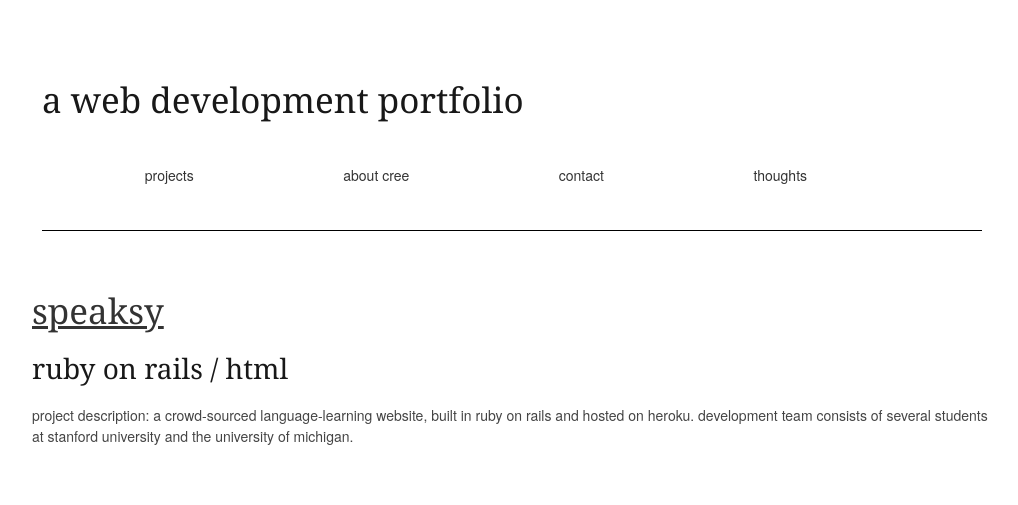
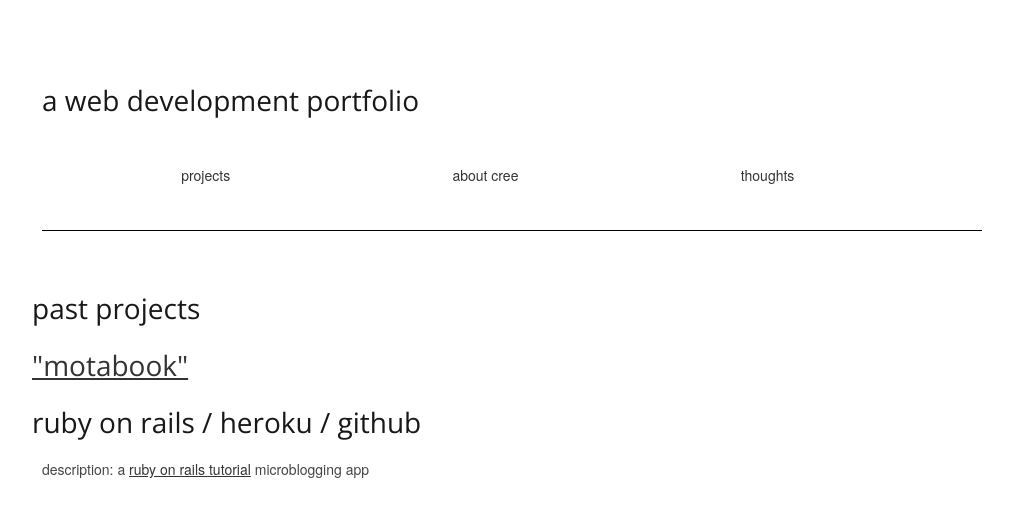
Before and after one commit to yaboicree/blogfolio, a Rails app: page / in a window 1280 px wide. Shown: the top 505 px of the page, without its empty margins (128-1146 px from the left). Run offline with Rails 7, Linux system fonts and the light colour scheme; style sheets or scripts are compiled from the project's sources; some libraries are stand-ins or nearby versions.

Commit message:
change header font, add photo effects, rm contact page, reorder projects

```diff
--- a/app/assets/javascripts/pages.coffee
+++ /dev/null
@@ -1,3 +0,0 @@
-# Place all the behaviors and hooks related to the matching controller here.
-# All this logic will automatically be available in application.js.
-# You can use CoffeeScript in this file: http://coffeescript.org/
--- a/app/assets/stylesheets/application.css
+++ b/app/assets/stylesheets/application.css
@@ -3,26 +3,31 @@
  *= require_self
  */
 
-/* custom navbar */
-
 h1 {
-  margin: 40px 0px 40px 0px;
+	font-family: 'Montserrat', sans-serif;
+	text-decoration: none;
+	font-size: 4em;
 }
 
 h2, h3 {
-	margin: 20px 0px;
-}
-
-nav {
-	margin: 0px 0px 60px 0px;
-	padding: 20px 0px;
-	border-bottom: 1px solid black;
+		margin: 20px 0px;
+		font-family: 'Open Sans', sans-serif;
+		font-size: 2em;
 }
 
 nav li {
 	list-style-type: none;
-	display: inline-block;
-	margin: 6px 8%;
+	display: block;
+	margin: 6px 25%%;
+}
+
+.small {
+	width: 380px;
+	height: auto;
+	clear: both;
+	display: block;
+	margin: 20px 40px;
+	box-shadow: 0 1px 7px rgba(0,0,0,0.6);
 }
 
 .nav {
@@ -33,18 +38,20 @@
 	text-decoration: none;
 }
 
-@media only screen and (min-width : 480px) {
-
-	nav li {
-	margin: 6px 14%;
-	}
-
-}
-
 @media only screen and (min-width : 760px) {
 
 	nav li {
-	margin: 6px 8%;
+		display: inline-block;
+		margin: 6px 12%;
 	}
 
+	h1 {
+	  margin: 40px 0px 40px 0px;
+	}
+
+	nav {
+		margin: 0px 0px 60px 0px;
+		padding: 20px 0px;
+		border-bottom: 1px solid black;
+	}
 }
--- a/app/assets/stylesheets/monologue/blog/custom.css
+++ b/app/assets/stylesheets/monologue/blog/custom.css
@@ -5,47 +5,54 @@
  */
 
 h1 {
-  margin: 40px 0px 40px 0px;
+	font-family: 'Montserrat', sans-serif;
+	text-decoration: none !important;
+	font-size: 4em;
 }
 
 h2, h3 {
-	margin: 20px 0px;
-}
-
-nav {
-	margin: 0px 0px 60px 0px;
-	padding: 20px 0px;
-	border-bottom: 1px solid black;
+		margin: 20px 0px;
+		font-family: 'Open Sans', sans-serif;
+		font-size: 2em;
 }
 
 nav li {
 	list-style-type: none;
-	display: inline-block;
-	margin: 6px 8%;
+	display: block;
+	margin: 6px 25%%;
+}
+
+.small {
+	width: 380px;
+	height: auto;
+	clear: both;
+	display: block;
+	margin: 20px 40px;
+	box-shadow: 0 1px 7px rgba(0,0,0,0.6);
 }
 
 .nav {
 	text-decoration: none;
 }
 
-
-
 .nav:hover {
 	text-decoration: none;
-}
-
-@media only screen and (min-width : 480px) {
-
-	nav li {
-	margin: 6px 14%;
-	}
-
 }
 
 @media only screen and (min-width : 760px) {
 
 	nav li {
-	margin: 6px 8%;
+		display: inline-block;
+		margin: 6px 12%;
 	}
 
+	h1 {
+	  margin: 40px 0px 40px 0px;
+	}
+
+	nav {
+		margin: 0px 0px 60px 0px;
+		padding: 20px 0px;
+		border-bottom: 1px solid black;
+	}
 }
--- /dev/null
+++ b/app/views/layouts/_fancybox_head.html.erb
@@ -0,0 +1,10 @@
+<link rel="stylesheet" type="text/css" media="screen" href="http://cdnjs.cloudflare.com/ajax/libs/fancybox/1.3.4/jquery.fancybox-1.3.4.css" />
+<style type="text/css">
+    a.fancybox img {
+        border: none;
+        -o-transform: scale(1,1); -ms-transform: scale(1,1); -moz-transform: scale(1,1); -webkit-transform: scale(1,1); transform: scale(1,1); -o-transition: all 0.2s ease-in-out; -ms-transition: all 0.2s ease-in-out; -moz-transition: all 0.2s ease-in-out; -webkit-transition: all 0.2s ease-in-out; transition: all 0.2s ease-in-out;
+    }
+    a.fancybox:hover img {
+        position: relative; z-index: 999; -o-transform: scale(1.03,1.03); -ms-transform: scale(1.03,1.03); -moz-transform: scale(1.03,1.03); -webkit-transform: scale(1.03,1.03); transform: scale(1.03,1.03);
+    }
+</style>
--- /dev/null
+++ b/app/views/layouts/_fancybox_jscript.html.erb
@@ -0,0 +1,23 @@
+<script type="text/javascript" src="http://code.jquery.com/jquery-1.11.0.min.js"></script>
+<script type="text/javascript" src="http://code.jquery.com/jquery-migrate-1.2.1.min.js"></script>
+<script type="text/javascript" src="http://cdnjs.cloudflare.com/ajax/libs/fancybox/1.3.4/jquery.fancybox-1.3.4.pack.min.js"></script>
+<script type="text/javascript">
+    $(document).ready(function($){
+        var addToAll = false;
+        var gallery = true;
+        var titlePosition = 'inside';
+        $(addToAll ? 'img' : 'img.fancybox').each(function(){
+            var $this = $(this);
+            var title = $this.attr('title');
+            var src = $this.attr('data-big') || $this.attr('src');
+            var a = $('<a href="#" class="fancybox"></a>').attr('href', src).attr('title', title);
+            $this.wrap(a);
+        });
+        if (gallery)
+            $('a.fancybox').attr('rel', 'fancyboxgallery');
+        $('a.fancybox').fancybox({
+            titlePosition: titlePosition
+        });
+    });
+    $.noConflict();
+</script>
--- a/app/views/layouts/_footer.html.erb
+++ b/app/views/layouts/_footer.html.erb
@@ -1,2 +1,4 @@
 <div id="pagination"></div>
 <p>&copy 2016 cree's corner</p>
+
+<%= render 'layouts/fancybox_jscript' %>
--- a/app/views/layouts/_head.html.erb
+++ b/app/views/layouts/_head.html.erb
@@ -10,6 +10,8 @@
 <%= stylesheet_link_tag    "monologue/blog/application" %>
 <%= javascript_include_tag "monologue/blog/application" %>
 
+<%= render "layouts/fancybox_head" %>
+
 <!-- Mobile Specific Metas
 ================================================== -->
 <meta name="viewport" content="width=device-width, initial-scale=1, maximum-scale=1">
--- a/app/views/layouts/_header.html.erb
+++ b/app/views/layouts/_header.html.erb
@@ -1,6 +1,6 @@
 <!-- main header -->
 <header class="main-header sixteen columns clearfix">
-  <h1><a href="<%= root_path %>"><%=Monologue::Config.site_name%></a></h1>
+  <h1><a style="text-decoration: none;" href="<%= root_path %>"><%=Monologue::Config.site_name%></a></h1>
   <h2>a web development portfolio</h2>
 
   <!-- navbar -->
--- a/app/views/layouts/_navbar.html.erb
+++ b/app/views/layouts/_navbar.html.erb
@@ -3,7 +3,7 @@
 		<ul>
 			<li><%= link_to "projects", root_path, class: "nav" %></li>
 			<li><%= link_to "about cree", about_path, class: "nav" %></li>
-			<li><%= link_to "contact", contact_path, class: "nav" %></li>
+			<!--<li><%= link_to "contact", contact_path, class: "nav" %></li>-->
 			<li><%= link_to "thoughts", monologue_path, class: "nav" %></li>
 		</ul>
 	</div>
--- a/app/views/layouts/application.html.erb
+++ b/app/views/layouts/application.html.erb
@@ -4,13 +4,17 @@
 <!--[if IE 8 ]><html class="ie ie8" lang="en"> <![endif]-->
 <!--[if (gte IE 9)|!(IE)]><!--><html lang="en"> <!--<![endif]-->
 	<head>
-				<title><%= full_title(yield(:title)) %></title>
+		<title><%= full_title(yield(:title)) %></title>
+
+		<link href='https://fonts.googleapis.com/css?family=Open+Sans' rel='stylesheet' type='text/css'>
+		<link href='https://fonts.googleapis.com/css?family=Montserrat:700,400' rel='stylesheet' type='text/css'>
 		<%= stylesheet_link_tag    "monologue/blog/application" %>
 		<%= javascript_include_tag "monologue/blog/application" %>
 
 	  <%= stylesheet_link_tag    'application', media: 'all', 'data-turbolinks-track' => true %>
 	  <%= javascript_include_tag 'application', 'data-turbolinks-track' => true %>
 
+	  <%= render "layouts/fancybox_head" %>
 	  <%= csrf_meta_tags %>
 	</head>
 	<body>
--- a/app/views/layouts/monologue/application.html.erb
+++ b/app/views/layouts/monologue/application.html.erb
@@ -10,7 +10,7 @@
   <div class="container">
     <header class="main-header sixteen columns clearfix">
       <%= rss_icon %>
-      <h1><a href="/"><%=Monologue::Config.site_name%></a></h1>
+      <h1><a style="text-decoration: none;" href="/"><%=Monologue::Config.site_name%></a></h1>
       <h2><%=Monologue::Config.site_subtitle%></h2>
 
       <!-- custom navbar -->
--- a/app/views/layouts/monologue/application/_head.html.erb
+++ b/app/views/layouts/monologue/application/_head.html.erb
@@ -1,5 +1,7 @@
 <%= render "layouts/monologue/application/title" %>
 <meta charset="utf-8" />
+<link href='https://fonts.googleapis.com/css?family=Open+Sans' rel='stylesheet' type='text/css'>
+<link href='https://fonts.googleapis.com/css?family=Montserrat:700,400' rel='stylesheet' type='text/css'>
 <%= render "layouts/monologue/application/meta_description" %>
 <%= render "layouts/monologue/application/fb_open_graph" %>
 <%= render "layouts/monologue/application/twitter_cards" %>
--- a/app/views/layouts/monologue/application/_navbar.html.erb
+++ b/app/views/layouts/monologue/application/_navbar.html.erb
@@ -3,7 +3,7 @@
 		<ul>
 			<li><%= link_to "projects", "/", class: "nav" %></li>
 			<li><%= link_to "about cree", "/about", class: "nav" %></li>
-			<li><%= link_to "contact", "/contact", class: "nav" %></li>
+			<!--<li><%= link_to "contact", "/contact", class: "nav" %></li>-->
 			<li><%= link_to "thoughts", "views/monologue/posts/index", class: "nav" %></li>
 		</ul>
 	</div>
--- a/app/views/pages/index.html.erb
+++ b/app/views/pages/index.html.erb
@@ -1,44 +1,50 @@
-<!-- include screenshots and links to websites/work... add dates to projects??? -->
+<h3>past projects</h3>
+
+<!-- rails tutorial --> <h2><a href="http://evening-
+fjord-9218.herokuapp.com">"motabook"</a></h2> <h3>ruby on rails / heroku /
+github</h3> <p class="column" style="width: 100%">description: a  <a
+href="https://railstutorial.org">ruby on rails tutorial</a> microblogging
+app</p> <img class="small fancybox" style="display: inline-block;" src="https:
+//s3.amazonaws.com/andersan/feed+-+Ruby+on+Rails+Tutorial+Sample+App
++-+https___evening-fjord-9218.herokuapp.com_.png" alt="microblog-feed"> <img
+class="small fancybox" style="display: inline-block;"
+src="https://s3.amazonaws.com/andersan/+users+I+Ruby+on+Rails+Tut_
++-+https___evening-fjord-9218.herokuapp.com_users.png" alt="microblog-users">
+</br>
+
+<!-- eecs 183 final project -->
+<h2><a href="http://mere-zebra-courses.herokuapp.com">course guide app</a></h2>
+<h3>python / django / github / group work</h3>
+<p class="column">description:</p>
+<img class="small fancybox" src="https://s3.amazonaws.com/andersan/mere-zebra.png" alt="university of michigan course guide">
+</br>
+
+<!-- si 206 projects -->
+<h2><a href="http://andersan.net23.net/group_project">web dev final project</a></h2>
+<h3>responsive and accessible html / css / php / javascript / jquery / group work</h3>
+<p class="column">description:</p>
+<img class="small fancybox" src="https://s3.amazonaws.com/andersan/lucky-kitchen.png" alt="lucky kitchen order page, php form">
+</br>
+
+
+<h3>ongoing projects</h3>
 
 <h2><a href="http://speaksy.herokuapp.com">speaksy</a></h2>
-<h3>ruby on rails / html</h3>
-<p>project description: a crowd-sourced language-learning website, built in ruby on rails and hosted on heroku. development team consists of several students at stanford university and the university of michigan.
-</p>
-<img src="" alt="">
-</br>
-
-<h2><a href="http://thedetroitpartnership.org">detroit partnership</a></h2>
-<h3>wordpress / php / responsive web development / lamp</h3>
-<p>project description: updating website to be responsive (mobile, tablet and full-size). also improving method of volunteer registration, using both google maps API and a more user-friendly layout.
+<h3>ruby on rails / full stack development / group work</h3>
+<p class="column">project description: a crowd-sourced language-learning website, built in ruby on rails and hosted on heroku. our development team consists of several students at stanford university and the university of michigan.
 </p>
 <img src="" alt="">
 </br>
 
 
-<h3>coursework / online learning</h3>
+<h2><a href="http://thedetroitpartnership.org">detroit partnership</a></h2>
+<h3>wordpress / php / responsive web development / lamp</h3>
+<p class="column">project description: updating website to be responsive (mobile, tablet and full-size). also improving method of volunteer registration, using both google maps API and a more user-friendly layout. the Detroit partnership is a service-learning organization that often feels like a philanthropic organization. </p>
+<img src="" alt="">
+<br>
 
-<!-- rails tutorial -->
-<h2><a href="http://evening-fjord-9218.herokuapp.com">"motabook"</a></h2>
-<h3>ruby on rails / heroku / github</h3>
-<p>description: a  <a href="https://railstutorial.org">ruby on rails tutorial</a> microblogging app</p>
+
+<h2>my dev environment</h2>
+<p class="column" style="float:none;">since november 2014, my main computer has been a toshiba chromebook 2, which i must say is a fantastic machine! all of my developing work has been done on linux through a dual-boot system called crouton which is specific to chrome OS. i am currently dual-booting an ubuntu 14.04 unity desktop and the standard chrome OS. this has provided some challenges (especially with photo editing software), but the system is fast enough for the projects i have done and i am now very comfortable working from the command line on a linux machine.</p>
 <img src="" alt="">
 </br>
-
-<!-- eecs 183 final project -->
-<h2><a href="http://mere-zebra-courses.herokuapp.com">course guide app</a></h2>
-<h3>python / django / github / group work</h3>
-<p>description:</p>
-<img src="" alt="">
-</br>
-
-<!-- si 206 projects -->
-<h2><a href="http://andersan.net23.net/group_project">web dev final project</a></h2>
-<h3>responsive and accessible html / css / php / javascript / jquery / group work</h3>
-<p>description:</p>
-<img src="" alt="">
-</br>
-
-<h2>my dev environment</h2>
-<p>since november 2014, i have been working on a toshiba chromebook 2. all of my developing work has been done on linux, currently in an ubuntu 14.04 unity desktop. this has provided some challenges (especially with photo editing software), but the system is fast enough for the projects i have done and i am now very comfortable working from the command line on a linux machine.</p>
-<img src="" alt="">
-</br>
```
Also changed, not shown: app/views/pages/about.html.erb (+12 -4 lines), app/views/pages/contact.html.erb (+1 -7 lines), app/assets/stylesheets/monologue/blog/application.css (line endings or trailing spaces).
